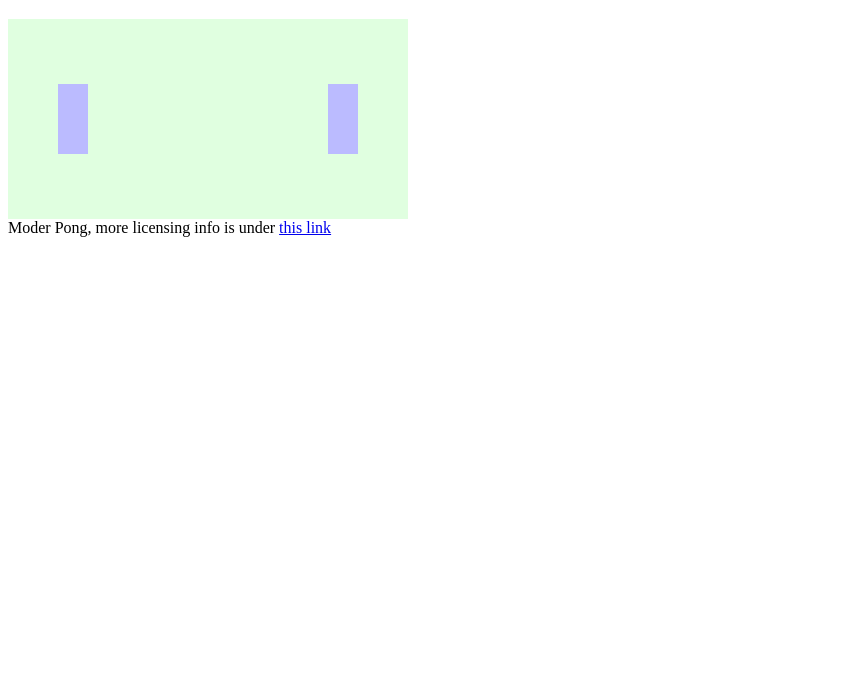
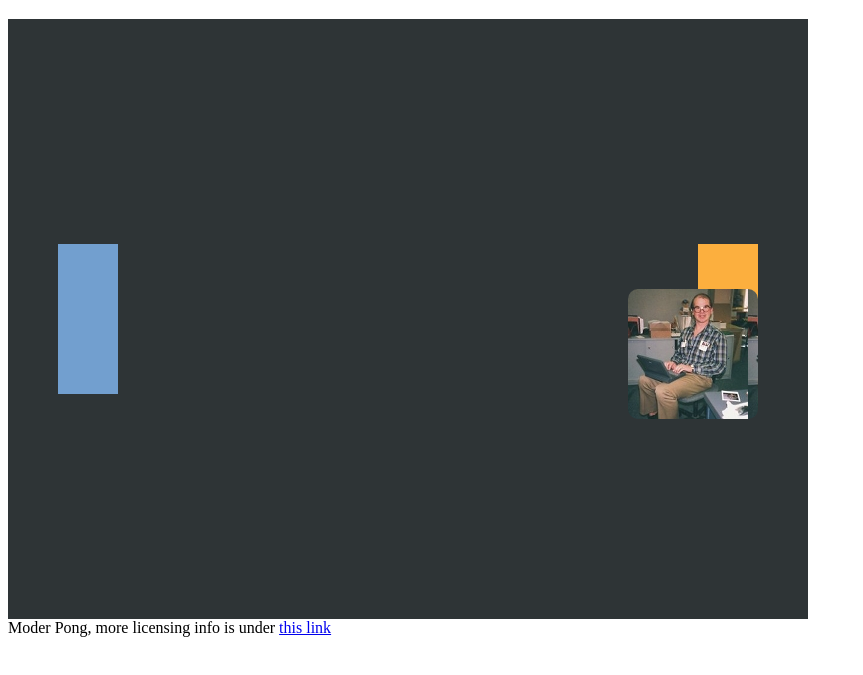
Before and after one commit to olegchir/lor-games-moderpong, a plain HTML site: page index.html in a window 1280 px wide. Shown: the part 61-736 px from the top of the page, without its empty margins (0-863 px from the left). Drawn offline with Linux system fonts and the light colour scheme.

Commit message:
add paddle movement, JB movement and new colors

```diff
--- a/src/ru.org.linux.lorgames.moderpong.main/main.js
+++ b/src/ru.org.linux.lorgames.moderpong.main/main.js
@@ -1,4 +1,92 @@
+var moderpong = {};
+moderpong.pressedKeys = [];
+moderpong.moderhead = {
+    speed: 5,
+    x: 150,
+    y: 100,
+    directionX: 1,
+    directionY: 1
+}
+
+var KEY = {
+    UP: 38,
+    DOWN: 40,
+    W: 87,
+    S: 83
+}
+
 $(function(){
-    $("#paddleB").css("top", "65px");
-    $("#paddleA").css("top", "65px");
+    main();
 });
+
+function main() {
+    moderpong.timer = setInterval(gameloop,30);
+
+    $(document).keydown(function(e){
+        moderpong.pressedKeys[e.which] = true;
+    });
+    $(document).keyup(function(e){
+        moderpong.pressedKeys[e.which] = false;
+    });
+}
+
+
+function gameloop() {
+    moveModerhead();
+    movePaddles();
+}
+
+function movePaddles() {
+    if (moderpong.pressedKeys[KEY.UP]) {
+        var top = parseInt($("#paddleB").css("top"));
+        $("#paddleB").css("top",top-5);
+    }
+    if (moderpong.pressedKeys[KEY.DOWN]) {
+        var top = parseInt($("#paddleB").css("top"));
+        $("#paddleB").css("top",top+5);
+    }
+    if (moderpong.pressedKeys[KEY.W]) {
+        var top = parseInt($("#paddleA").css("top"));
+        $("#paddleA").css("top",top-5);
+    }
+    if (moderpong.pressedKeys[KEY.S]) {
+        var top = parseInt($("#paddleA").css("top"));
+        $("#paddleA").css("top",top+5);
+    }
+}
+
+function moveModerhead() {
+    // reference useful variables
+    var playgroundHeight = parseInt($("#playground").height());
+    var playgroundWidth = parseInt($("#playground").width());
+    var moderhead = moderpong.moderhead;
+
+    // check playground boundary
+    // check bottom edge
+    if (moderhead.y + moderhead.speed*moderhead.directionY > playgroundHeight)
+    {
+        moderhead.directionY = -1;
+    }
+    // check top edge
+    if (moderhead.y + moderhead.speed*moderhead.directionY < 0)
+    {
+        moderhead.directionY = 1;
+    }
+    // check right edge
+    if (moderhead.x + moderhead.speed*moderhead.directionX > playgroundWidth)
+    {
+        moderhead.directionX = -1;
+    }
+    // check left edge
+    if (moderhead.x + moderhead.speed*moderhead.directionX < 0)
+    {
+        moderhead.directionX = 1;
+    }
+    moderhead.x += moderhead.speed * moderhead.directionX;
+    moderhead.y += moderhead.speed * moderhead.directionY;
+
+    $("#moderhead").css({
+        "left" : moderhead.x,
+        "top" : moderhead.y
+    });
+}
--- a/styles/ru.org.linux.lorgames.moderpong.styles.index/index.css
+++ b/styles/ru.org.linux.lorgames.moderpong.styles.index/index.css
@@ -1,30 +1,32 @@
 #playground {
-    background: #e0ffe0;
-    width: 400px;
-    height: 200px;
+    background: #2E3436;
+    width: 800px;
+    height: 600px;
     position: relative;
     overflow: hidden;
 }
 
-#ball {
+#moderhead {
     background: #fbb;
+    background-image: url('JB.jpg');
     position: absolute;
-    width: 20px;
-    height: 20px;
-    left: 150px;
-    top: 100px;
+    width: 130px;
+    height: 130px;
+    left: 335px;
+    top: 220px;
     border-radius: 10px;
 }
 
 .paddle {
-    background: #bbf;
+    background: #729FCF;
     left: 50px;
-    top: 70px;
+    top: 225px;
     position: absolute;
-    width: 30px;
-    height: 70px;
+    width: 60px;
+    height: 150px;
 }
 
 #paddleB {
-    left: 320px;
+    left: 690px;
+    background: #FCAF3E;
 }
```
Also changed, not shown: styles/ru.org.linux.lorgames.moderpong.styles.index/JB.jpg (added).
